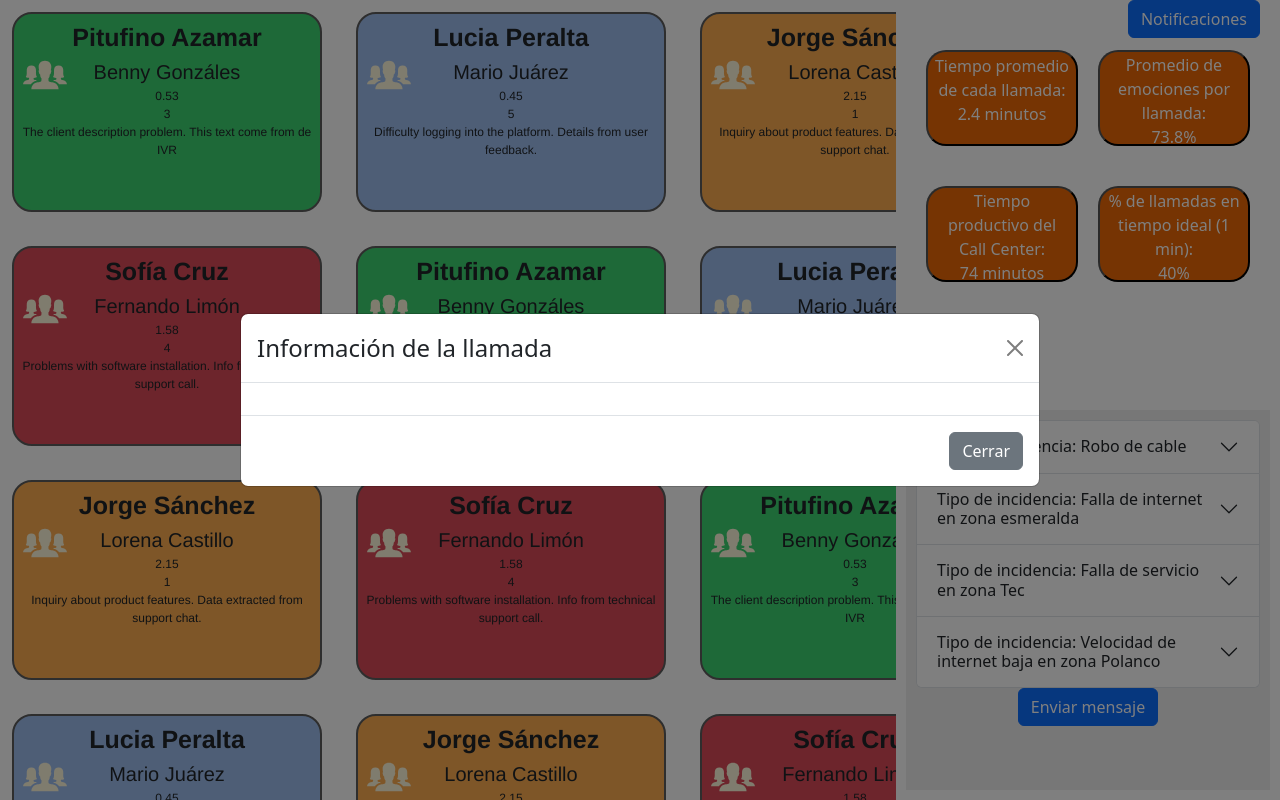
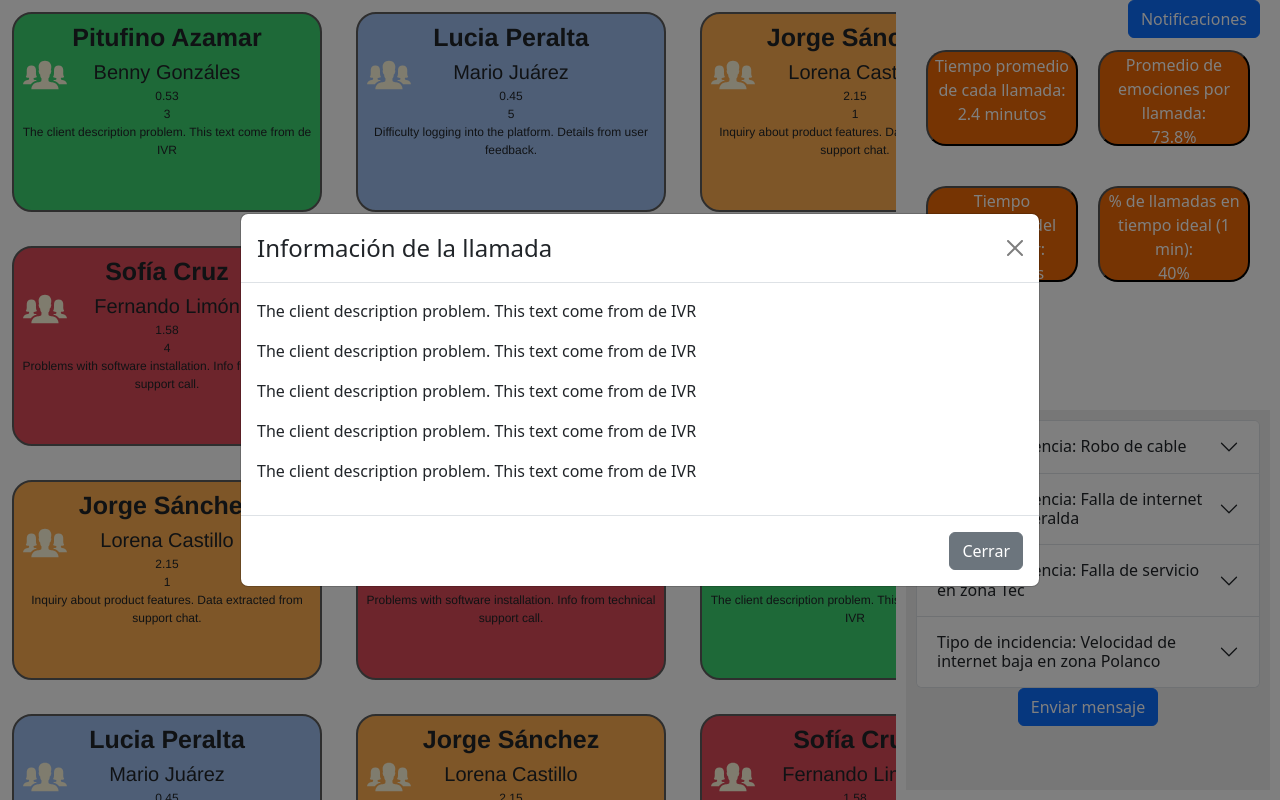
Before and after one commit to Bernardo0173/supint, a React (Create React App) app: page / in a window 1280 px wide. Both pictures are taken after a click on the element 167 px from the left and 112 px from the top of the page. Built offline with nearby package versions, Linux system fonts and the light colour scheme.

Commit message:
Funciones extras

```diff
--- a/src/components/MainScreen.js
+++ b/src/components/MainScreen.js
@@ -35,7 +35,7 @@ const MainScreen = () => {
           Subtitle2={agent.callTime}
           Subtitle3= {agent.problemsSolved}
           Text1={agent.description}
-          Additional1={agent.additionalInfo}
+          Additional1={agent.description}
           />
         ))}
       </div>
--- a/src/components/MoreInfo.jsx
+++ b/src/components/MoreInfo.jsx
@@ -35,11 +35,13 @@ const MoreInfo = (props) => {
         <Modal.Header closeButton>
           <Modal.Title>Información de la llamada</Modal.Title>
         </Modal.Header>
-
         <Modal.Body>
-          {props.Additional1}
+          <p>{props.Additional1}</p>
+          <p>{props.Additional1}</p>
+          <p>{props.Additional1}</p>
+          <p>{props.Additional1}</p>
+          <p>{props.Additional1}</p>
         </Modal.Body>
-
         <Modal.Footer>
           <Button variant="secondary" onClick={() => (setshowMore (!showMore))}>
             Cerrar
--- a/src/styles/emotionalstyles.css
+++ b/src/styles/emotionalstyles.css
@@ -78,8 +78,10 @@
   color: #fff8dc;
   cursor: pointer;
   transition: color 0.3s;
+  transition: color 0.3s ease, stroke 0.3s ease; /* Smooth transition for color and stroke */
 }
 
 .intervene:hover {
-  color: #d5cfb8
+  color: #d5cfb8; /* Change to your desired hover color */
+  stroke: black; /* Change to your desired stroke color */
 }
```
